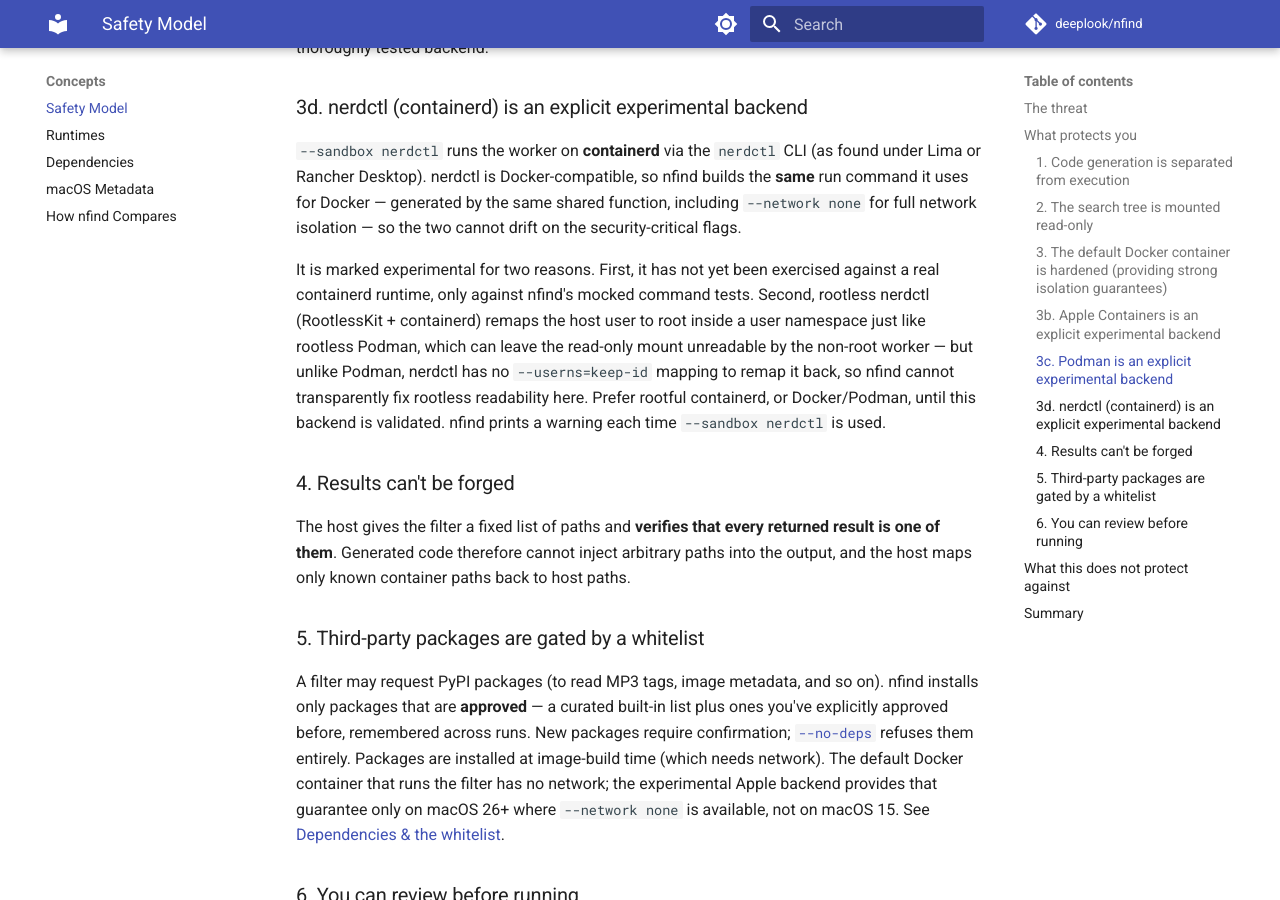
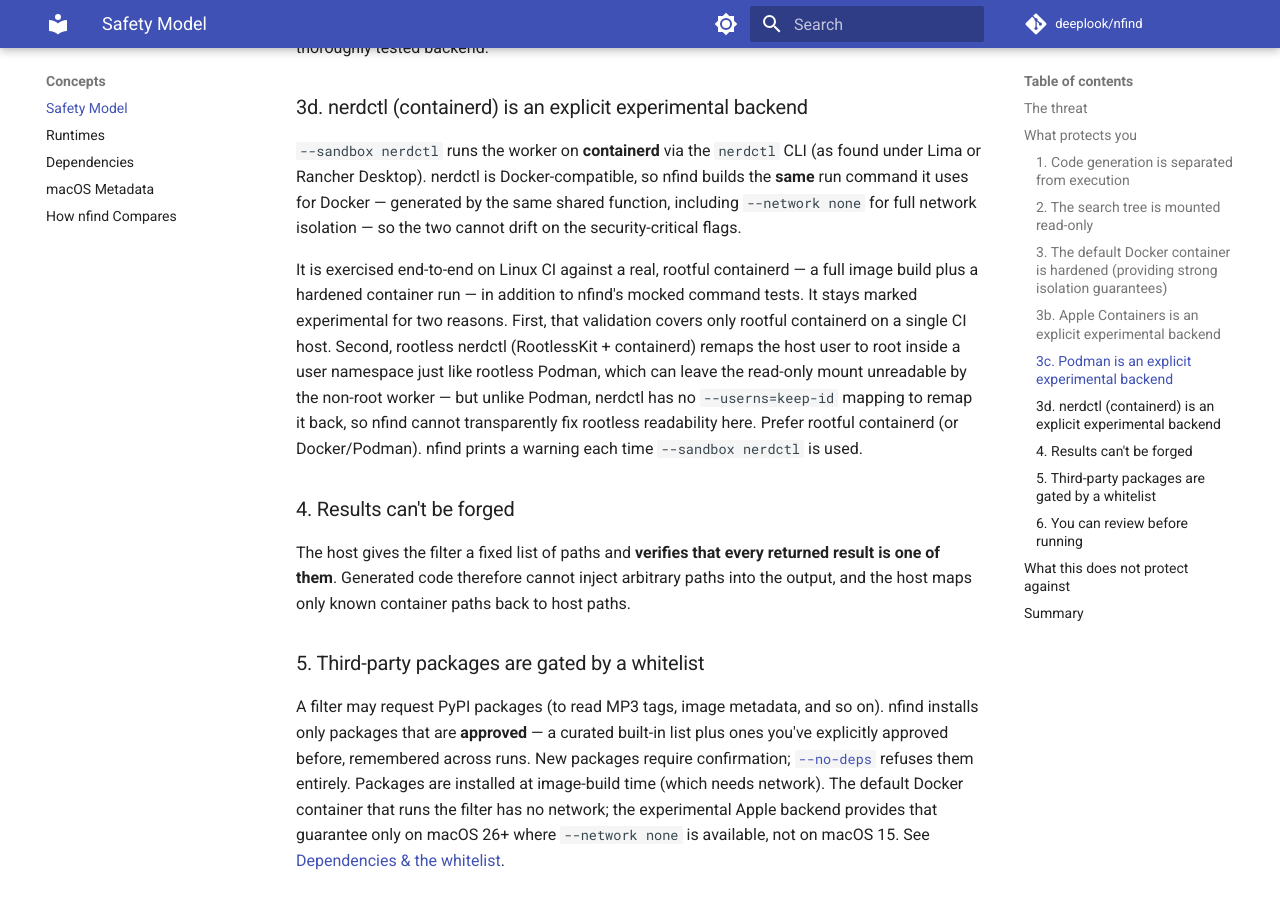
Before and after one commit to deeplook/nfind, an MkDocs documentation site: the page built from docs/safety.md, in a window 1280 px wide and 900 px high, scrolled down 2929 px. Built offline with MkDocs 1.6.1 and Material for MkDocs 9.7.7, drawn with Linux system fonts in a browser that asks for light colours; comment, search, counter and statistics services are not loaded.

Commit message:
docs: nerdctl is validated on Linux CI; keep the rootless caveat
The test-nerdctl CI job now exercises the backend end-to-end against a
real, rootful containerd, so drop the "not validated against a real
runtime" wording from the warning, module docstring, safety model, API
reference, README, and changelog. The genuine limitation stays: rootless
nerdctl has no --userns=keep-id remap, so the mount can be unreadable by
the non-root worker — prefer rootful containerd.

```diff
--- a/docs/safety.md
+++ b/docs/safety.md
@@ -115,14 +115,15 @@ command it uses for Docker — generated by the same shared function, including
 `--network none` for full network isolation — so the two cannot drift on the
 security-critical flags.
 
-It is marked experimental for two reasons. First, it has not yet been exercised against a
-real containerd runtime, only against nfind's mocked command tests. Second, rootless nerdctl
-(RootlessKit + containerd) remaps the host user to root inside a user namespace just like
-rootless Podman, which can leave the read-only mount unreadable by the non-root worker — but
-unlike Podman, nerdctl has no `--userns=keep-id` mapping to remap it back, so nfind cannot
-transparently fix rootless readability here. Prefer rootful containerd, or Docker/Podman,
-until this backend is validated. nfind prints a warning each time `--sandbox nerdctl` is
-used.
+It is exercised end-to-end on Linux CI against a real, rootful containerd — a full image
+build plus a hardened container run — in addition to nfind's mocked command tests. It stays
+marked experimental for two reasons. First, that validation covers only rootful containerd
+on a single CI host. Second, rootless nerdctl (RootlessKit + containerd) remaps the host
+user to root inside a user namespace just like rootless Podman, which can leave the
+read-only mount unreadable by the non-root worker — but unlike Podman, nerdctl has no
+`--userns=keep-id` mapping to remap it back, so nfind cannot transparently fix rootless
+readability here. Prefer rootful containerd (or Docker/Podman). nfind prints a warning each
+time `--sandbox nerdctl` is used.
 
 ### 4. Results can't be forged
 
```
Also changed, not shown: CHANGELOG.md (+3 -2 lines), README.md (+3 -3 lines), docs/api.md (+4 -4 lines), 2 other files.
